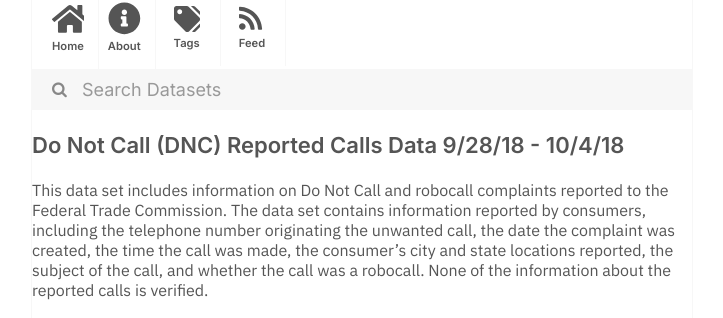
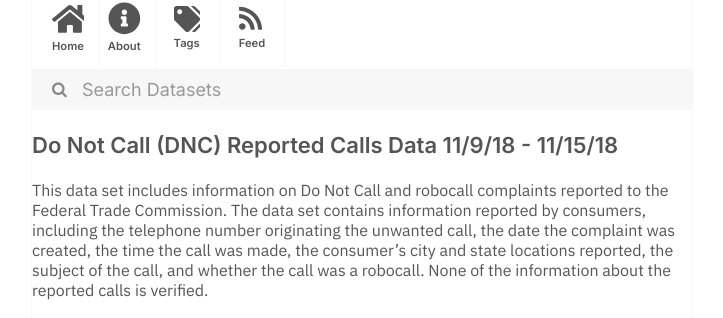
Before and after one commit to dayda-entities/federal-trade-commission, a Jekyll site: the page built from _posts/2020-11-12-do-not-call-dnc-reported-calls.md, in a window 1280 px wide. Shown: the part 216-534 px from the top of the page, without its empty margins (278-1001 px from the left). Built offline with Jekyll 4.4.1, drawn with Linux system fonts in a browser that asks for light colours.

Commit message:
Publish Data

```diff
--- a/_posts/2020-11-12-do-not-call-dnc-reported-calls.md
+++ b/_posts/2020-11-12-do-not-call-dnc-reported-calls.md
@@ -1,7 +1,7 @@
 ---
-title: Do Not Call (DNC) Reported Calls Data 9/28/18 - 10/4/18
-created: '2020-11-12T12:20:46.863574'
-modified: '2020-11-12T12:20:46.863584'
+title: Do Not Call (DNC) Reported Calls Data 11/9/18 - 11/15/18
+created: '2020-11-12T12:20:49.104825'
+modified: '2020-11-12T12:20:49.104836'
 state: active
 type: dataset
 tags:
@@ -12,7 +12,7 @@ tags:
   - Robocalls
 groups: []
 csv_url: >-
-  https://www.ftc.gov/sites/default/files/dnc_complaint_numbers_2018-10-01-05.csv
+  https://www.ftc.gov/sites/default/files/dnc_complaint_numbers_2018-11-12-16.csv
 json_url: ''
 layout: post
 
```
